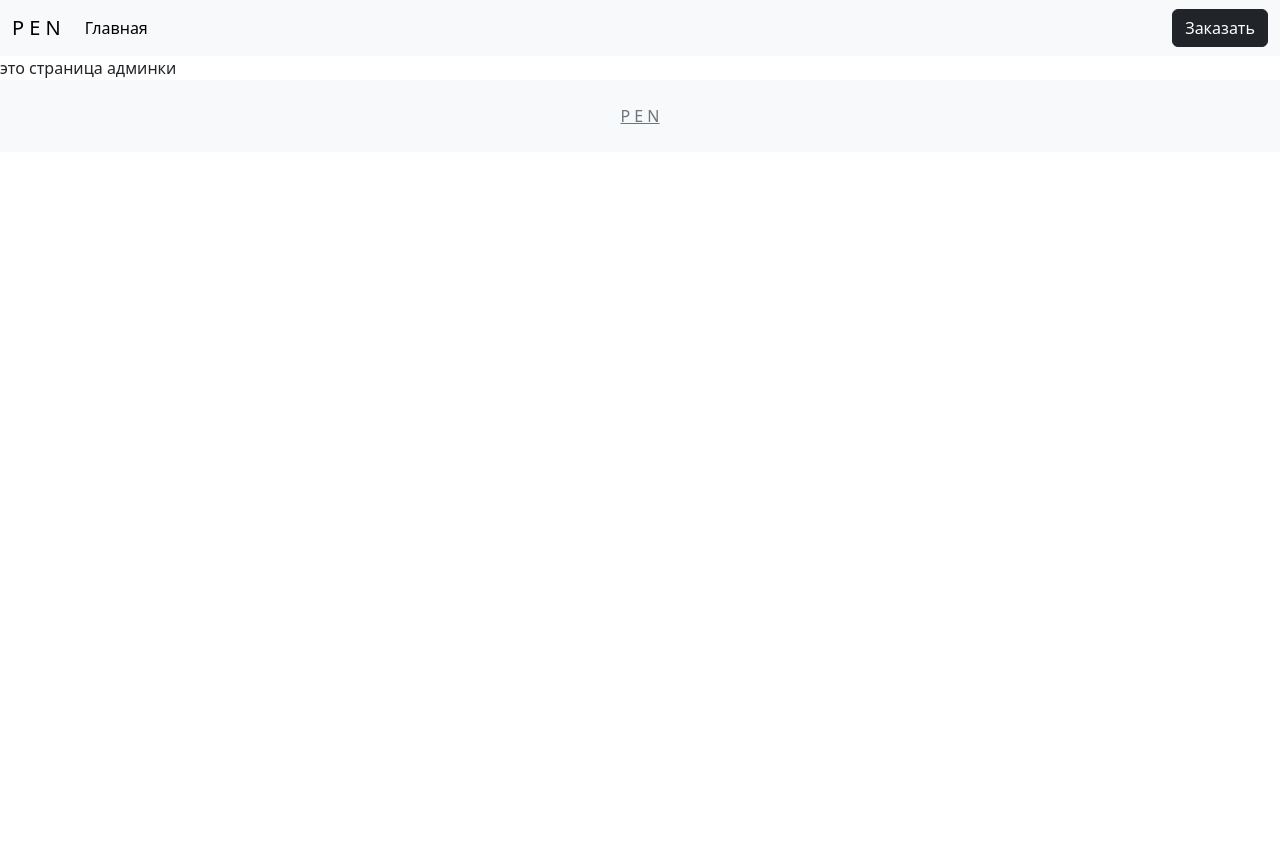
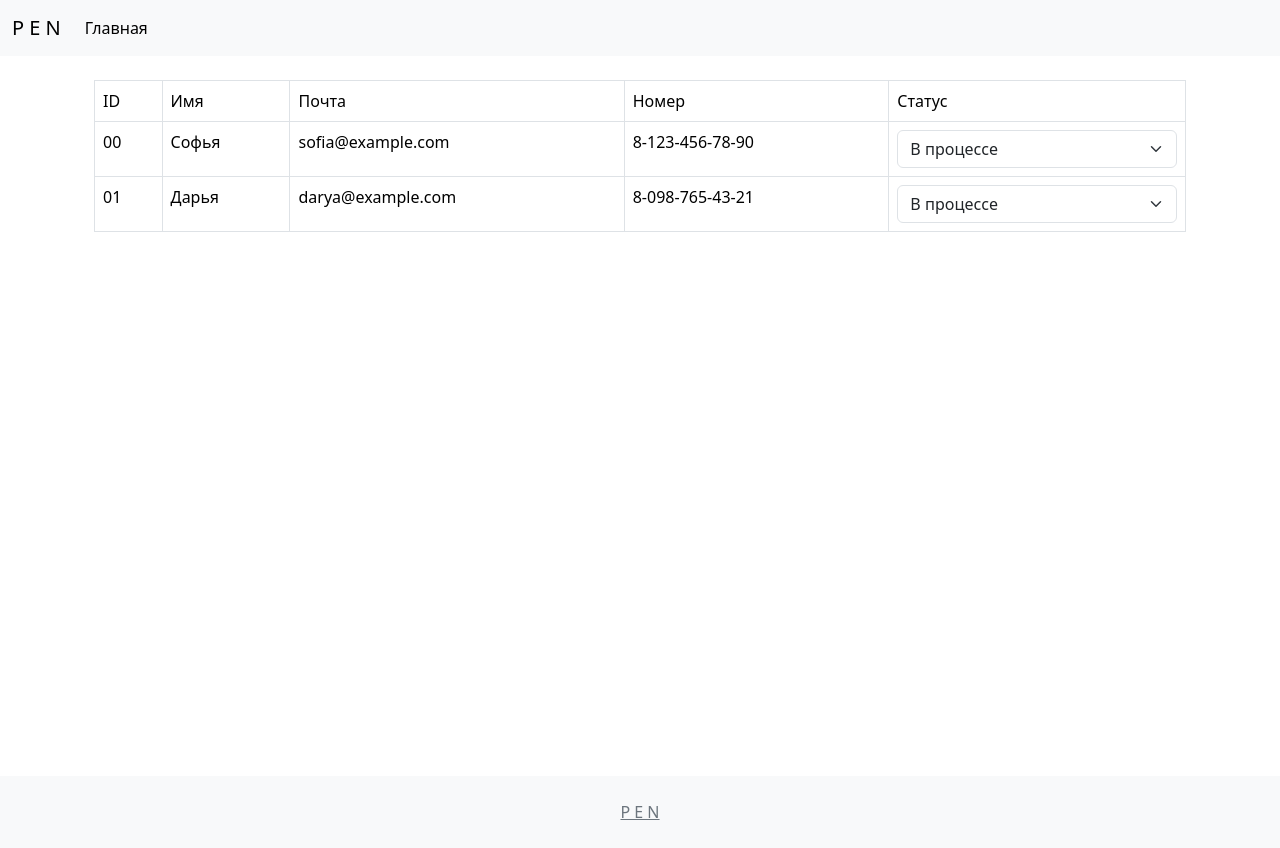
Before and after one commit to asxnah/pen, a React (Create React App) app: page /sadjasoidhaskdhwiudgwidasgfsaguwqgqwiyggugdasdsagdh in a window 1280 px wide. Before the commit the page ends 800 px from the top, so only its background shows below. Built offline with nearby package versions, Linux system fonts and the light colour scheme.

Commit message:
Add files via upload

```diff
--- a/src/App.js
+++ b/src/App.js
@@ -1,10 +1,33 @@
-import { BrowserRouter as Router, Route, Routes, Link } from 'react-router-dom';
+import {
+	BrowserRouter as Router,
+	Route,
+	Routes,
+	Link,
+	useLocation,
+} from 'react-router-dom';
 import './App.css';
 import Creator from './pages/Creator.js';
 import Main from './pages/Main.js';
 import Admin from './pages/sadjasoidhaskdhwiudgwidasgfsaguwqgqwiyggugdasdsagdh/Admin.js';
 
 function App() {
+	const NavEl = () => {
+		const location = useLocation();
+		if (
+			location.pathname !==
+			'/sadjasoidhaskdhwiudgwidasgfsaguwqgqwiyggugdasdsagdh'
+		) {
+			return (
+				<div className="d-flex">
+					<Link to="/creator" className="btn btn-dark" type="submit">
+						Заказать
+					</Link>
+				</div>
+			);
+		}
+		return null;
+	};
+
 	return (
 		<Router>
 			<div>
@@ -32,22 +55,18 @@ function App() {
 									</Link>
 								</li>
 							</ul>
-							<div className="d-flex">
-								<Link to="/creator" className="btn btn-dark" type="submit">
-									Заказать
-								</Link>
-							</div>
+							<NavEl />
 						</div>
 					</div>
 				</nav>
 
 				<Routes>
-					<Route path="/" element={<Main />}></Route>
-					<Route path="/creator" element={<Creator />}></Route>
+					<Route path="/" element={<Main />} />
+					<Route path="/creator" element={<Creator />} />
 					<Route
 						path="/sadjasoidhaskdhwiudgwidasgfsaguwqgqwiyggugdasdsagdh"
 						element={<Admin />}
-					></Route>
+					/>
 				</Routes>
 			</div>
 
--- a/src/pages/Main.js
+++ b/src/pages/Main.js
@@ -2,7 +2,7 @@ import { Link } from 'react-router-dom';
 
 function Main() {
 	return (
-		<main className="mt-1 mt-md-4">
+		<main className="mt-1 mt-md-4 min-height-90vh">
 			<section className="p-2 py-md-3 px-md-5">
 				<p className="fs-1">
 					Ваше имя — ваша история, запечатленная в каждой ручке.
--- a/src/pages/sadjasoidhaskdhwiudgwidasgfsaguwqgqwiyggugdasdsagdh/Admin.js
+++ b/src/pages/sadjasoidhaskdhwiudgwidasgfsaguwqgqwiyggugdasdsagdh/Admin.js
@@ -1,9 +1,49 @@
-
-
 function Admin() {
 	return (
-		<div className="Admin">
-			это страница админки
+		<div className="container min-height-90vh p-4">
+			<table class="table table-bordered">
+				<thead>
+					<tr>
+						<td>ID</td>
+						<td>Имя</td>
+						<td>Почта</td>
+						<td>Номер</td>
+						<td>Статус</td>
+					</tr>
+				</thead>
+				<tbody>
+					<tr>
+						<td>00</td>
+						<td>Софья</td>
+						<td>sofia@example.com</td>
+						<td>8-123-456-78-90</td>
+						<td>
+							<select class="form-select">
+								<option value="В процессе" selected>
+									В процессе
+								</option>
+								<option value="Готов">Готов</option>
+								<option value="Доставлен">Доставлен</option>
+							</select>
+						</td>
+					</tr>
+					<tr>
+						<td>01</td>
+						<td>Дарья</td>
+						<td>darya@example.com</td>
+						<td>8-098-765-43-21</td>
+						<td>
+							<select class="form-select">
+								<option value="В процессе" selected>
+									В процессе
+								</option>
+								<option value="Готов">Готов</option>
+								<option value="Доставлен">Доставлен</option>
+							</select>
+						</td>
+					</tr>
+				</tbody>
+			</table>
 		</div>
 	);
 }
```
Also changed, not shown: package.json (line endings or trailing spaces), public/index.html (line endings or trailing spaces), src/App.css (line endings or trailing spaces), src/componets/3dmodelRun.js (line endings or trailing spaces), src/componets/exampleOfPen.js (line endings or trailing spaces), src/componets/penForm.js (line endings or trailing spaces), src/index.js (line endings or trailing spaces), src/pages/Creator.js (line endings or trailing spaces), 2 other files (tests, documents, lock files or other folders).
